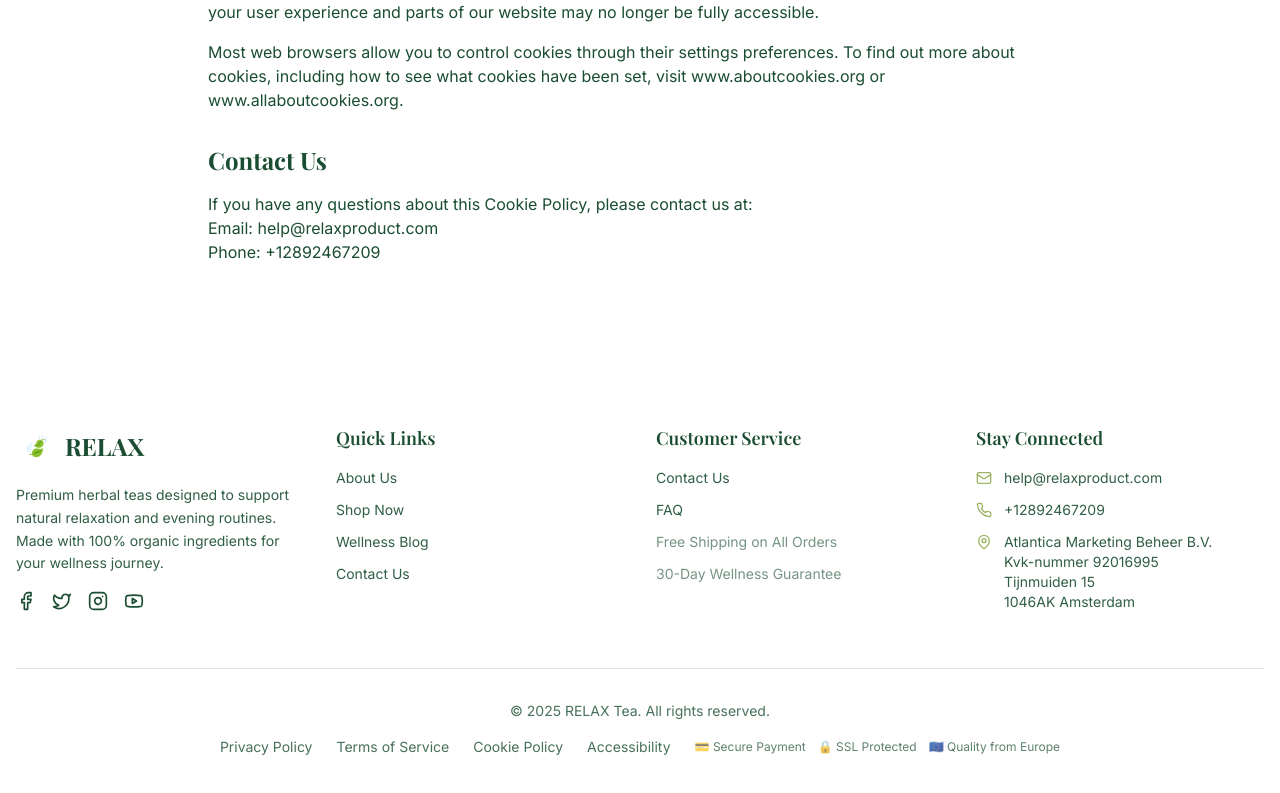
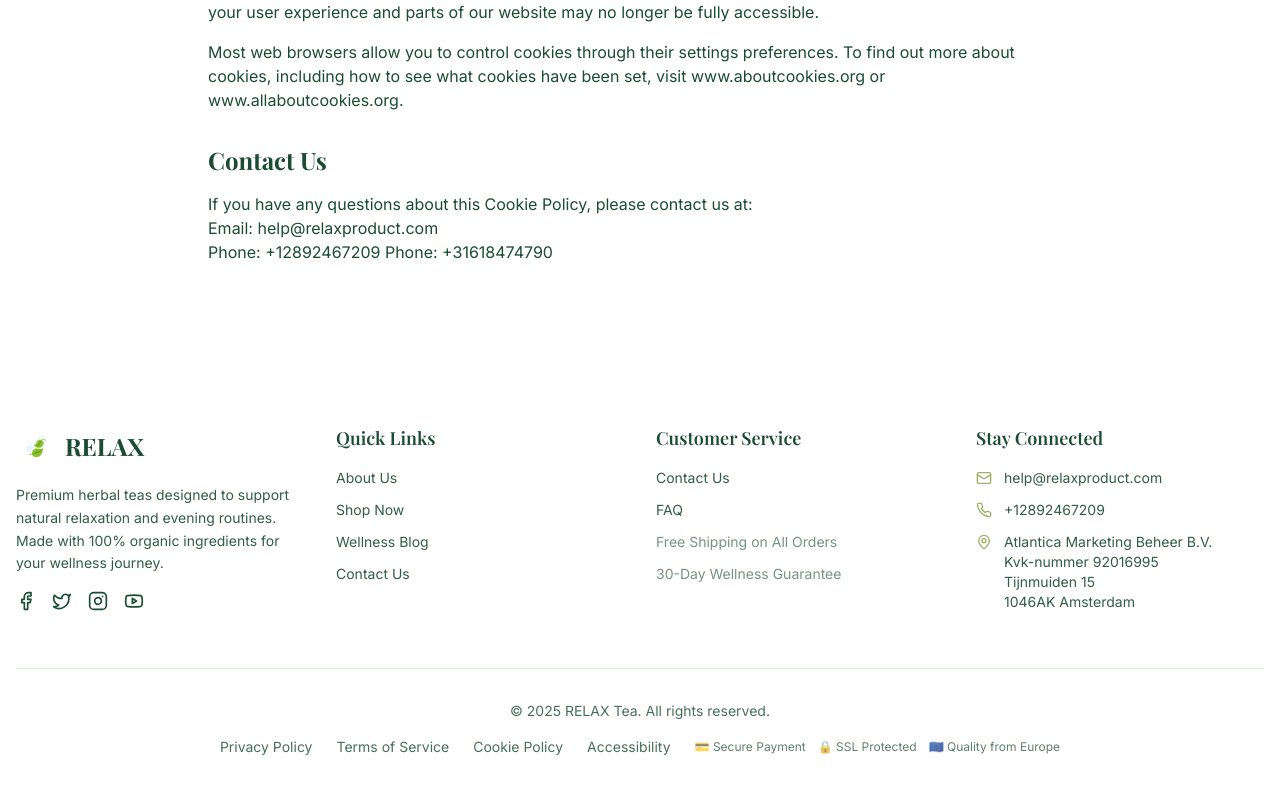
Before and after one commit to brainaxe1995/precise-clone-ai, a React (Vite) app: page /cookies in a window 1280 px wide. Shown: the part 749-1542 px from the top of the page. Built offline with nearby package versions, Linux system fonts and the light colour scheme; the HTML template or start-up script is replaced by a standard one.

Commit message:
Code edited in Lovable Code Editor

```diff
--- a/src/pages/CookiePolicy.tsx
+++ b/src/pages/CookiePolicy.tsx
@@ -57,6 +57,7 @@ const CookiePolicy = () => {
                 Email: help@relaxproduct.com
                 <br />
                 Phone: +12892467209
+                Phone: +31618474790
               </p>
             </section>
           </div>
```
